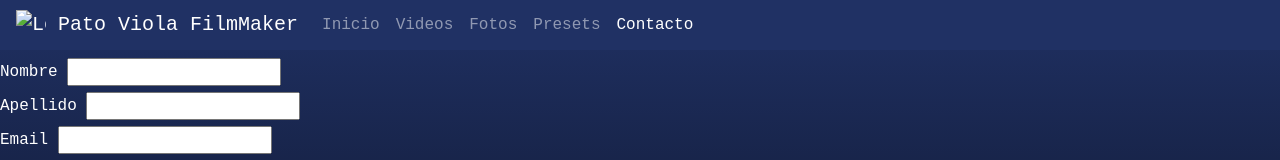
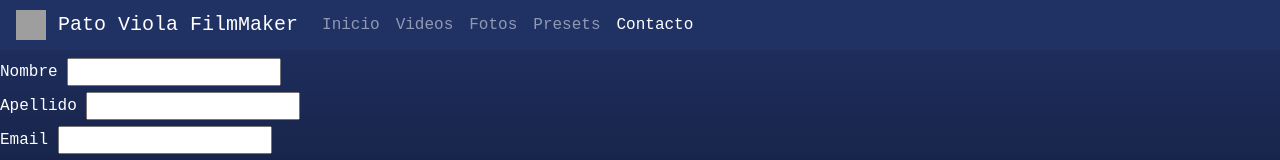
Before and after one commit to patoviola/Proyecto-Final---Patricio-Viola, a plain HTML site: page paginas/contacto.html in a window 1280 px wide. Shown: the top 160 px of the page. Drawn offline with nearby package versions, Linux system fonts and the light colour scheme; files that its build step writes are made by us from their sources; the site is published under a folder, as on GitHub Pages, so addresses that start at the root find nothing.

Commit message:
arreglo final del navs

```diff
--- a/paginas/contacto.html
+++ b/paginas/contacto.html
@@ -14,7 +14,7 @@
     <header>
         <nav class="navbar navbar-dark navbar-toggler-sm navbar-expand-lg">
             <a class="navbar-brand" href="/index.html">
-                <img src="/img/IMG_7206_polarr.jpg" width="30" height="30" class="d-inline-block align-top" alt="Logo Pato Viola">
+                <img src="../img/IMG_7206_polarr.jpg" width="30" height="30" class="d-inline-block align-top" alt="Logo Pato Viola">
                 Pato Viola FilmMaker</a>
                 <button class="navbar-toggler navbar-toggler-right" type="button" data-toggle="collapse" data-target="#navbarTogglerDemo01" aria-controls="navbarTogglerDemo01" aria-expanded="false" aria-label="Toggle navigation">
                     <span class="navbar-toggler-icon"></span>
```
Also changed, not shown: paginas/fotos.html (+1 -1 lines), paginas/presets.html (+1 -1 lines).
